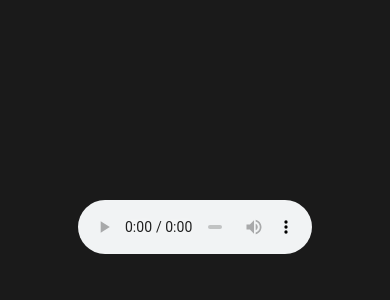
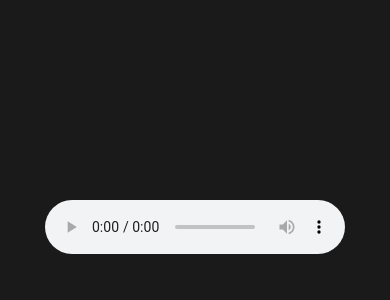
Before and after one commit to ryanallen/openmindapp, a PHP site: page /contemplation-5min.html in a window 390 px wide. Shown: the part 255-555 px from the top of the page. Run offline with PHP 8.4, Linux system fonts and the light colour scheme.

Commit message:
removed controls css
hoping it fixes it in mobile safari

```diff
--- a/contemplation-5min.html
+++ b/contemplation-5min.html
@@ -26,7 +26,7 @@
     </div>
 
     <div class="home-scene">
-     <audio id="player" src="_audio/v12-5min-32kbs.aac" autoplay="true" controls="true"></audio>
+     <audio src="_audio/v12-5min-32kbs.aac" autoplay="true" controls="true"></audio>
     </div>
 
   </div>
--- a/style/mind.css
+++ b/style/mind.css
@@ -274,6 +274,3 @@ input[type=range] {
     cursor: pointer;
     background: #333333;
     border-radius: 0.3vh; }
-
-audio {
-  width: 60vw; }
--- a/style/partials/_mind_audio-controls.scss
+++ /dev/null
@@ -1,3 +0,0 @@
-audio {
-    width: 60vw;
-}
```
Also changed, not shown: 1 other file.
